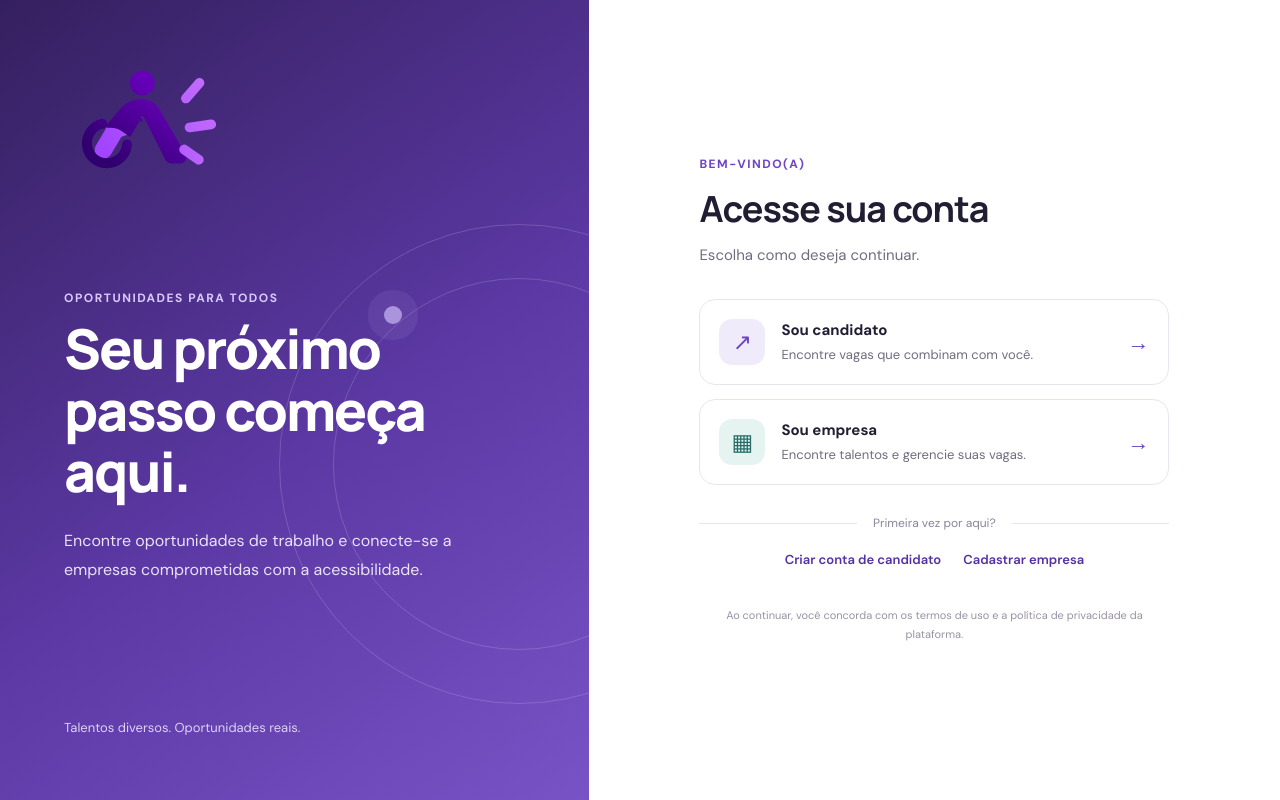
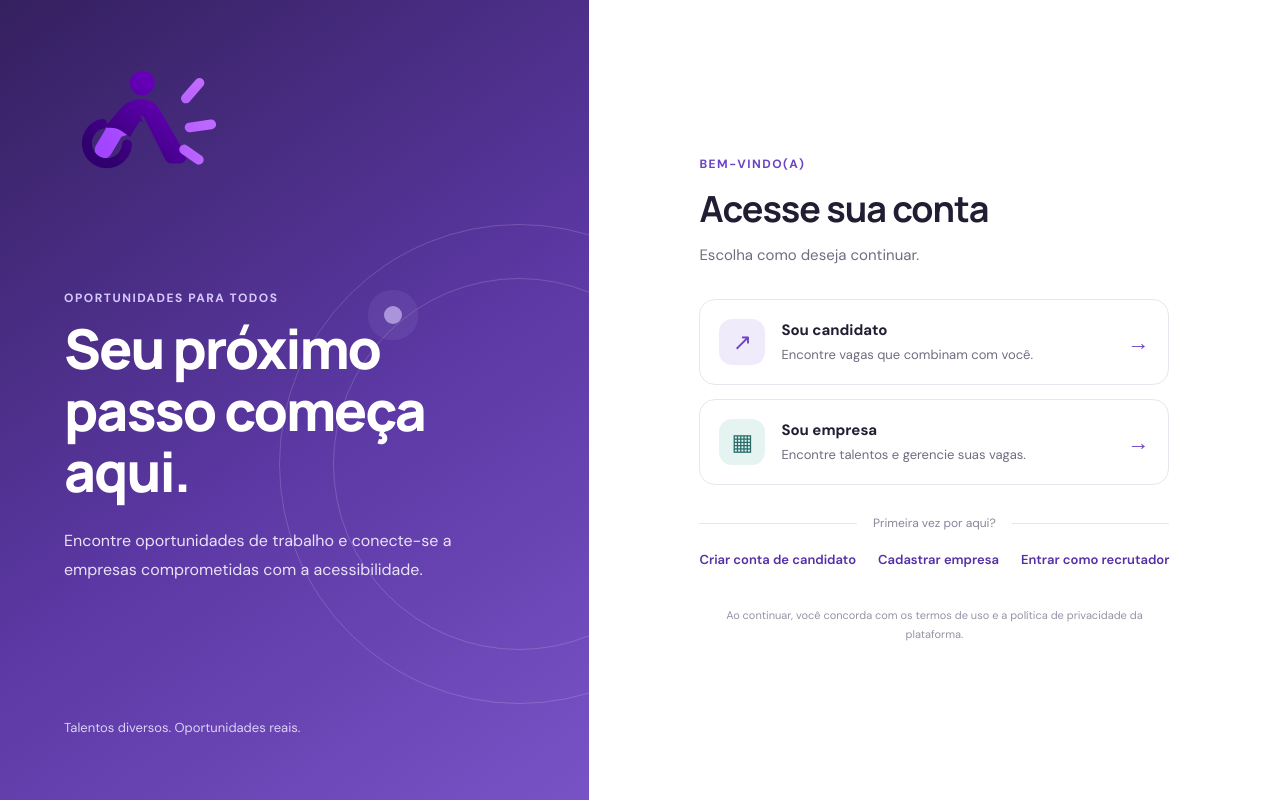
Before and after one commit to rafael-marquart/Trabalho_ModelagemDeSistema, a Next.js app: page / in a window 1280 px wide. Built offline with nearby package versions, Linux system fonts and the light colour scheme.

Commit message:
feat(auth): expose recruiter login from landing page

```diff
--- a/src/app/page.tsx
+++ b/src/app/page.tsx
@@ -49,6 +49,7 @@ export default function HomePage() {
           <div className="signup-links">
             <Link href="/candidato/cadastro">Criar conta de candidato</Link>
             <Link href="/empresa/cadastro">Cadastrar empresa</Link>
+            <Link href="/recrutador/login">Entrar como recrutador</Link>
           </div>
           <p className="legal-note">Ao continuar, você concorda com os termos de uso e a política de privacidade da plataforma.</p>
         </div>
```
